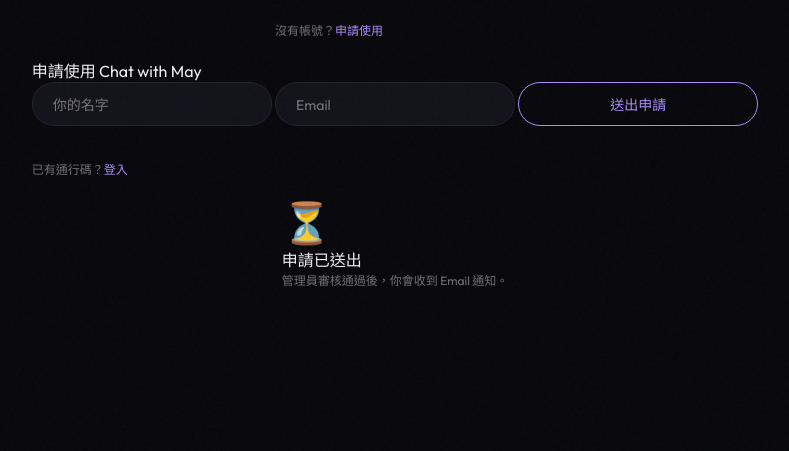
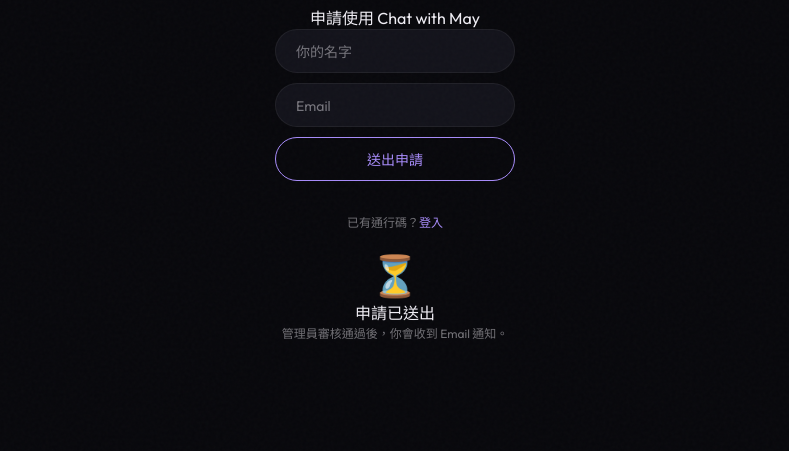
Before and after one commit to june-in-exile/Chat-With-May, a website: page public/index.html in a window 1280 px wide. Shown: the part 349-800 px from the top of the page, without its empty margins (245-1034 px from the left). Drawn offline with nearby package versions, Linux system fonts and the light colour scheme.

Commit message:
Center register form and pending view

```diff
--- a/public/style.css
+++ b/public/style.css
@@ -218,6 +218,14 @@ body::after {
   font-size: 12px;
   color: var(--text-dim);
   line-height: 1.6;
+}
+
+#auth-register,
+#auth-pending {
+  display: flex;
+  flex-direction: column;
+  align-items: center;
+  text-align: center;
 }
 
 /* Register form */
```
